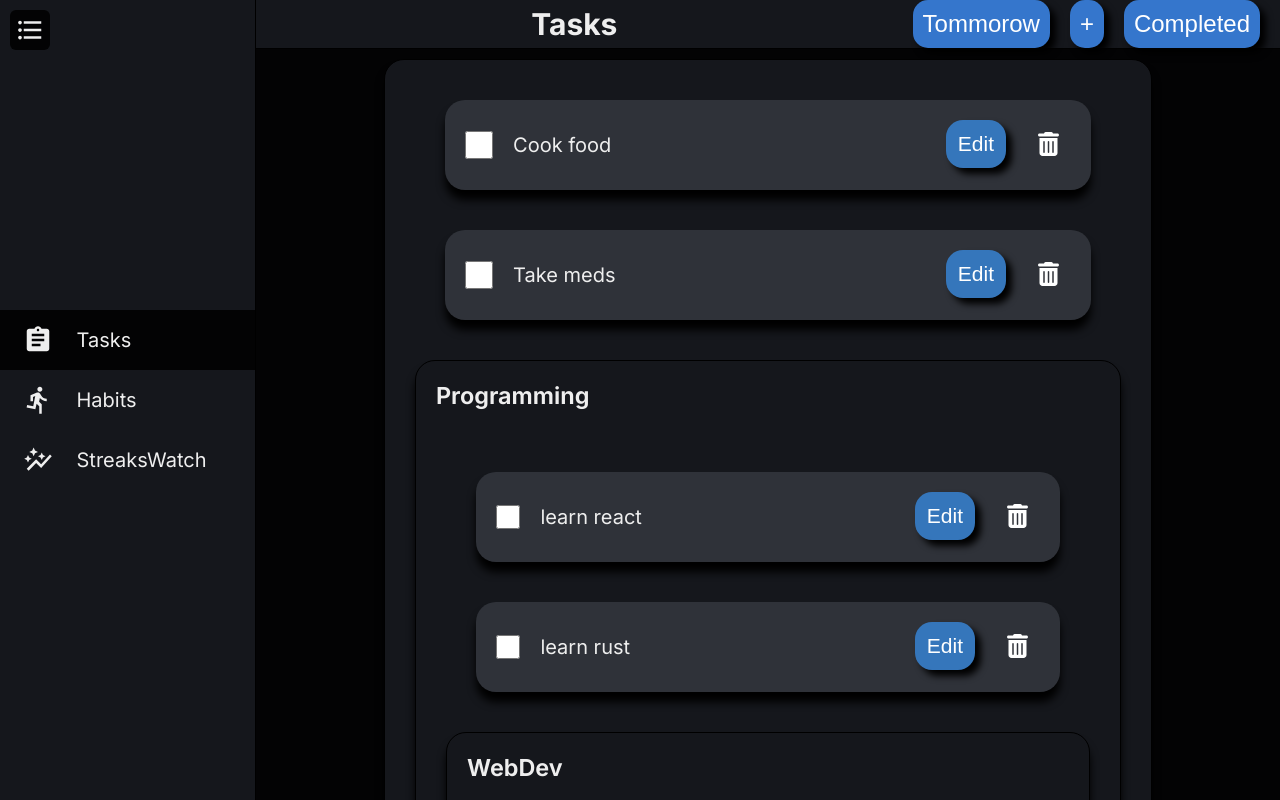
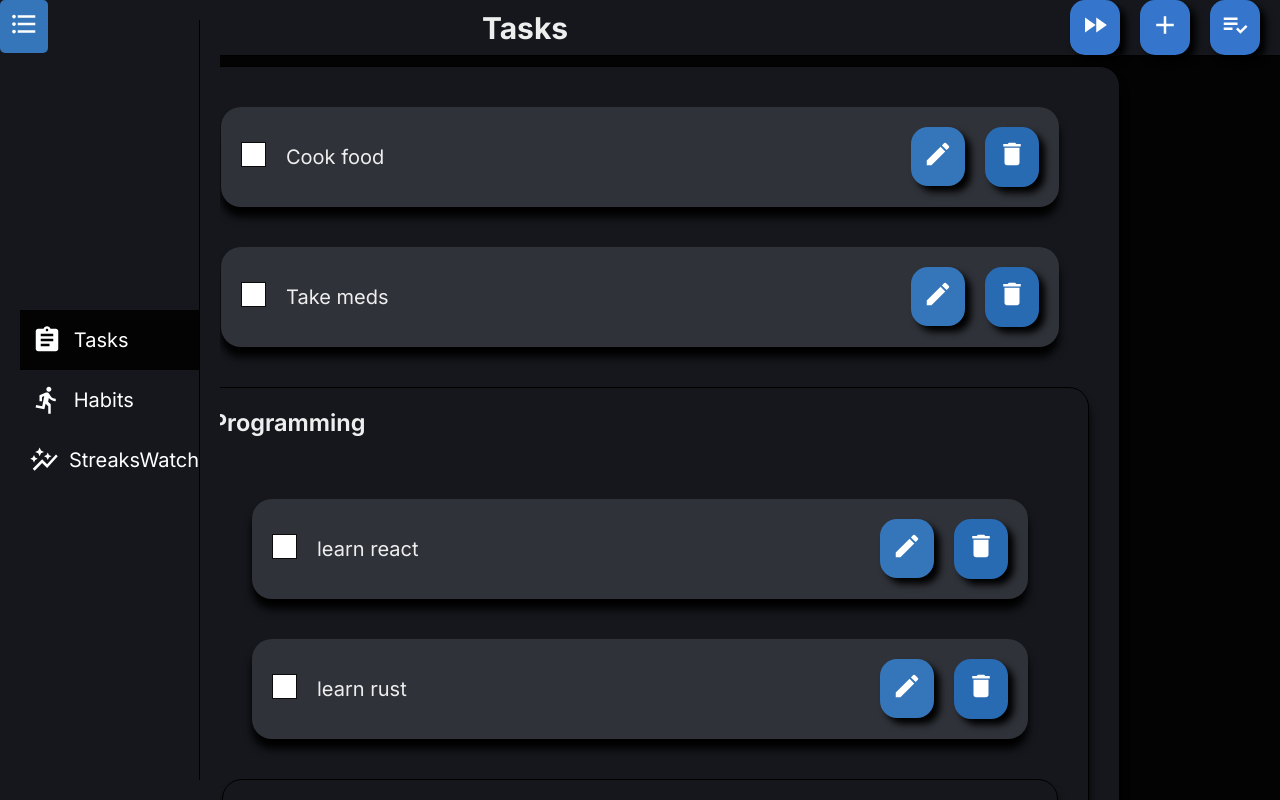
Before and after one commit to Piyuuussshhh/HabTrack, a React (Vite) app: page / in a window 1280 px wide. Built offline with nearby package versions, Linux system fonts and the light colour scheme; a web font is replaced by a local one.

Commit message:
Made the sidebar animation better and also styled the checkbox

```diff
--- a/src/App.css
+++ b/src/App.css
@@ -247,14 +247,49 @@ body,
   padding: 0 1rem;
 }
 
-/* Checkboxes are a bitch I CANT STYLE IT*/
+/* You cannot style an checkbox, the entirety of reddit and stackoverflow gave up */
+/* But I said nah I'd win and I did*/
+/* Made a fricking new checkbox */
+/* I am Gojo Satoru of CSS*/
+
 .task-card input[type="checkbox"] {
-  flex: 5%;
-  height: 30px;
-  padding: 0;
-  margin: 0;
+  /* Hide the default checkbox */
+  display: none;
+}
+
+.task-card input[type="checkbox"] + label {
+  /* Create a custom checkbox */
+  display: inline-block;
+  position: relative;
+}
+
+.task-card input[type="checkbox"] + label:before {
+  content: "";
+  display: inline-block;
+  width: 25px;
+  height: 25px;
+  border: 1px solid #0a0a0a;
+  background-color: white;
   cursor: pointer;
-  border: 2px solid black; /* doesnt show squat */
+}
+
+.task-card input[type="checkbox"]:checked + label:before {
+  /* Style the checked state */
+  background-color: #3576cc;
+  border-color: #000000;
+}
+
+.task-card input[type="checkbox"]:checked + label:after {
+  /* Add a checkmark */
+  content: "✔";
+  font-size: 25px;
+  color: #fff; /* Change the color to white */
+  display: block;
+  position: absolute;
+  top: 50%;
+  left: 50%;
+  transform: translate(-50%, -50%);
+  text-align: center;
 }
 
 .text-container {
@@ -314,17 +349,26 @@ body,
   min-width: 300px;
 }
 
+/* -------------------------------------------------------------------------- */
+/* -----------------------------BUTTON STYLES-------------------------------- */
+/* -------------------------------------------------------------------------- */
+
+/* ----------------- */
+/* Buttons on navbar */
+/* ----------------- */
 .btn {
   background: #3576cc;
   color: white;
   border: none;
   padding: 10px;
-  font-size: 1.2rem;
-  font-family: CustFont, sans-serif;
+  font-size: 1rem;
+  font-family: inherit;
   cursor: pointer;
   outline: inherit;
   border-radius: 15px;
   box-shadow: 6px 6px 7px black;
+  justify-content: center;
+  align-items: center;
 }
 
 .btn:hover {
@@ -335,6 +379,10 @@ body,
 .btn:active {
   box-shadow: inset 2px 2px 10px #000;
 }
+
+/* ----------------- */
+/* Buttons for tasks */
+/* ----------------- */
 
 .task-btn {
   background: #3576bb;
@@ -359,38 +407,22 @@ body,
 }
 
 .delete-icon {
+  background-color: #286bb3;
   color: white;
   border: none;
   padding: 12px;
   font-size: 24px;
   cursor: pointer;
+  border-radius: 17px;
+  box-shadow: 6px 6px 7px #000;
 }
 
 .delete-icon:hover {
   background: white;
   color: red;
-  filter: brightness(120%);
   border-radius: 15px;
 }
 
 .delete-icon:active {
-  color: white;
   box-shadow: inset 2px 2px 10px white;
 }
-
-.edit-icon {
-  color: blue;
-  border: none;
-  padding: 12px;
-  font-size: 24px;
-  cursor: pointer;
-}
-
-.edit-icon:hover {
-  filter: brightness(120%);
-  box-shadow: 10px 10px 10px #000;
-}
-
-.edit-icon:active {
-  box-shadow: inset 2px 2px 10px #000;
-}
--- a/src/App.jsx
+++ b/src/App.jsx
@@ -32,11 +32,6 @@ function App() {
   return (
     <>
       <div className="container">
-        <button
-          type="button"
-          className="toggle-sidebar-btn"
-          onClick={() => setSidebar(!showSidebar)}
-        >{<FormatListBulletedIcon />}</button>
         {showSidebar && (
           <Sidebar tabs={TABS} toggleTab={toggleTab} activeTab={tab} />
         )}
--- a/src/components/Sidebar.jsx
+++ b/src/components/Sidebar.jsx
@@ -1,20 +1,32 @@
 import React, { useState } from "react";
 import { motion } from "framer-motion";
+import FormatListBulletedIcon from '@mui/icons-material/FormatListBulleted';
 
 const Sidebar = (props) => {
   const [isVisible, setIsVisible] = useState(true);
+  const [isSpinning, setIsSpinning] = useState(false);
 
   const toggleSidebarVisibility = () => {
-    setIsVisible(!isVisible);
+    setIsSpinning(true);
+    setTimeout(() => {
+      setIsVisible(!isVisible);
+      setIsSpinning(false);
+    }, 200);
   };
 
   return (
     <>
       <motion.div
         className="sidebar"
-        initial={{ x: "-100%" }}
-        animate={{ x: isVisible ? 0 : "-100%" }}
-        transition={{ duration: 0.3 }}
+        initial={{ scale: 0, opacity: 0 }}
+        animate={{
+          scale: isVisible? 1 : 0,
+          opacity: isVisible? 1 : 0,
+          transition: {
+            duration: 0.2,
+            ease: "easeInOut",
+          },
+        }}
       >
         <ul className="sidebar-list">
           {props.tabs.map((tab) => {
@@ -22,7 +34,7 @@ const Sidebar = (props) => {
               <li
                 key={tab.name}
                 className="row"
-                id={tab.name === props.activeTab ? "active" : ""}
+                id={tab.name === props.activeTab? "active" : ""}
                 onClick={() => {
                   props.toggleTab(tab.name);
                 }}
@@ -34,7 +46,55 @@ const Sidebar = (props) => {
           })}
         </ul>
       </motion.div>
+      <motion.button
+        className="sidebar-button"
+        initial={{ rotate: 0 }}
+        animate={{
+          rotate: isSpinning? 180 : 0,
+          transition: {
+            duration: 0.2,
+            ease: "easeInOut",
+          },
+        }}
+        onClick={toggleSidebarVisibility}
+      >
+        {isVisible? <FormatListBulletedIcon></FormatListBulletedIcon> : <FormatListBulletedIcon></FormatListBulletedIcon>}
+      </motion.button>
+      <style>
+        {`
+    .sidebar {
+            position: fixed;
+            top: 0;
+            height: 100vh;
+            width: 220px;
+            background-color: #333;
+            color: #fff;
+            padding: 20px;
+            transform-origin: left;
+          }
+    .sidebar-button {
+            position: fixed;
+            top: 0;
+            left: 0;
+            transform: translateY(-50%);
+            background: #3576bb;
+            color: white;
+            border: none;
+            padding: 9px;
+            font-size: 1.05rem;
+            cursor: pointer;
+            border-radius: 5px;
+          }
+    .sidebar-button:hover {
+            filter: brightness(120%);
+            box-shadow: 10px 10px 10px #000;
+          }
 
+    .sidebar-button:hover::after{
+            content: attr('Sidebar');
+            }
+        `}
+      </style>
     </>
   );
 };
--- a/src/views/TasksView/Navbar.jsx
+++ b/src/views/TasksView/Navbar.jsx
@@ -1,9 +1,8 @@
 import React from 'react'
-import { FontAwesomeIcon } from '@fortawesome/react-fontawesome';
-import { faTrashAlt, faEdit, faCheckCircle } from '@fortawesome/free-solid-svg-icons';
+import PlaylistAddCheckIcon from '@mui/icons-material/PlaylistAddCheck';
+import FastForwardIcon from '@mui/icons-material/FastForward';
+import AddIcon from '@mui/icons-material/Add';
 
-/* <FontAwesomeIcon icon="fa-solid fa-check-to-slot" className='complete-icon'/>*/
-/* The complete icon just refuses to come on the window, idk why though */
 
 // TODO: style this component.
 
@@ -13,18 +12,19 @@ const Navbar = () => {
         <p className='page-title title' style={{textAlign: 'center'}}>Tasks</p>
         <ul>
             <li>
-                <button className='btn'>Tommorow</button>
+                <button className='btn'><FastForwardIcon fontSize='medium'></FastForwardIcon></button>
             </li>
             <li>
-                <button className='btn'>+</button>
+                <button className='btn'><AddIcon fontSize='medium'></AddIcon></button>
             </li>
             <li>
-                <button className='btn'>Completed</button>
+                <button className='btn'><PlaylistAddCheckIcon fontSize='medium'></PlaylistAddCheckIcon></button>
 
             </li>
         </ul>
     </nav>
   )
+
 }
 
 export default Navbar
--- a/src/views/TasksView/Task.jsx
+++ b/src/views/TasksView/Task.jsx
@@ -1,8 +1,8 @@
 import React from "react";
-import { FontAwesomeIcon } from '@fortawesome/react-fontawesome';
-import { faTrashAlt } from '@fortawesome/free-solid-svg-icons';
 import { DragDropContext } from "./DragDropContext";
 import { useContext } from "react";
+import DeleteIcon from '@mui/icons-material/Delete';
+import EditIcon from '@mui/icons-material/Edit';
 
 const Task = (props) => {
   // Adds ID of dragged task to DragEvent datastore and changes state of the DragDropContext.
@@ -21,6 +21,7 @@ const Task = (props) => {
       }}
     >
       <input type="checkbox" id={props.id} />
+      <label className="task-checkbox" htmlFor={props.id}></label>
       <div className="text-container">
         <label className="task-name" htmlFor={props.id}>
           {props.name}
@@ -29,11 +30,11 @@ const Task = (props) => {
       </div>
       <ul>
         <li>
-          <button className="task-btn">Edit</button>
+          <button className="task-btn"><EditIcon></EditIcon></button>
 
         </li>
         <li>
-          <FontAwesomeIcon icon={faTrashAlt} className="delete-icon" />
+          <button className="delete-icon"><DeleteIcon></DeleteIcon></button>
         </li>
       </ul>
     </div>
```
